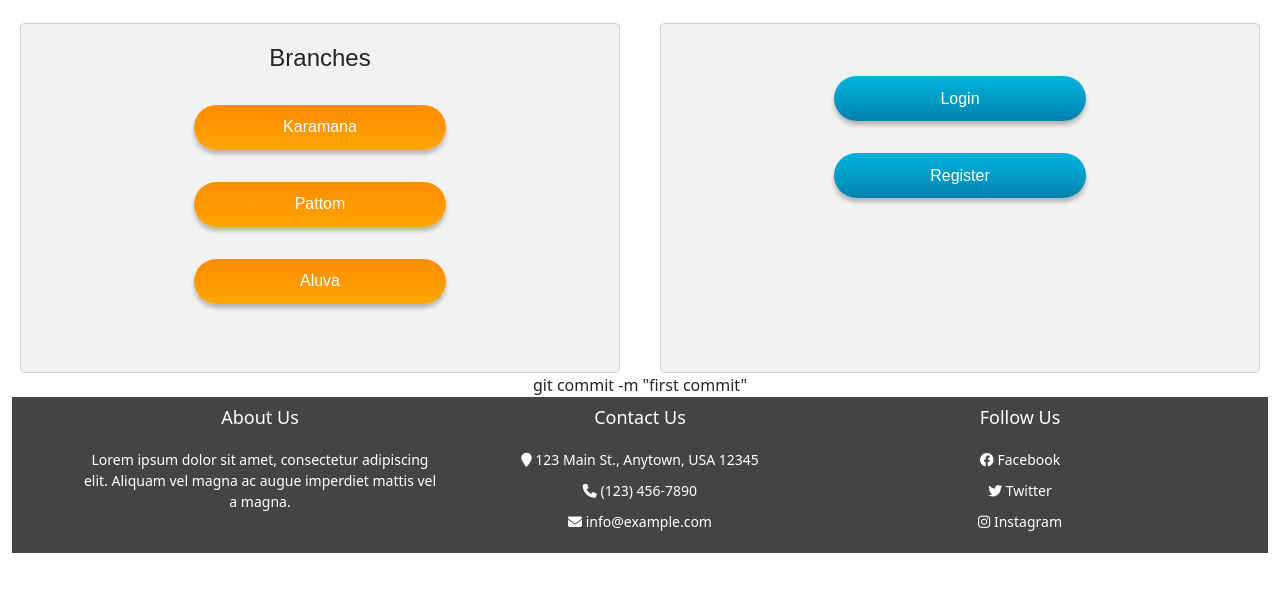
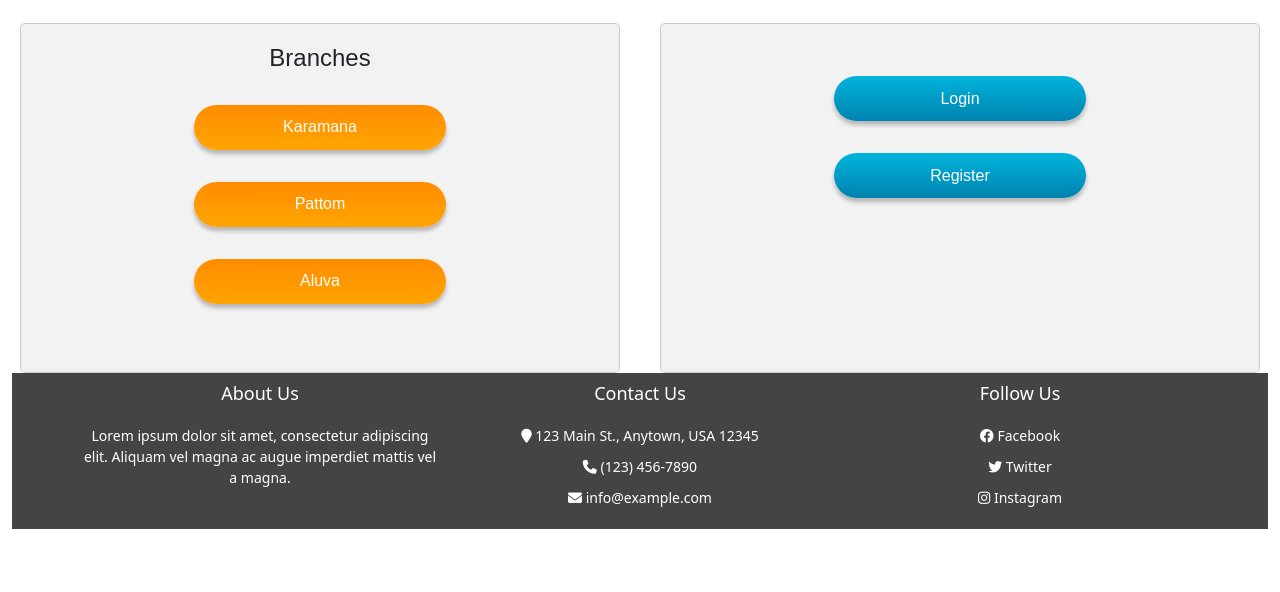
Before and after one commit to pr454d-p/trivandrum-bank, a Django app: page / in a window 1280 px wide. Shown: the part 57-649 px from the top of the page. Run offline with Django 4.2, Linux system fonts and the light colour scheme; data comes from the database, SQL or seed files in the repository; some libraries are stand-ins or nearby versions.

Commit message:
git error fix

```diff
--- a/template/home.html
+++ b/template/home.html
@@ -23,5 +23,5 @@
             </div>
 
         </div>
-    </div>git commit -m "first commit"
+    </div>
 {% endblock %}
```
